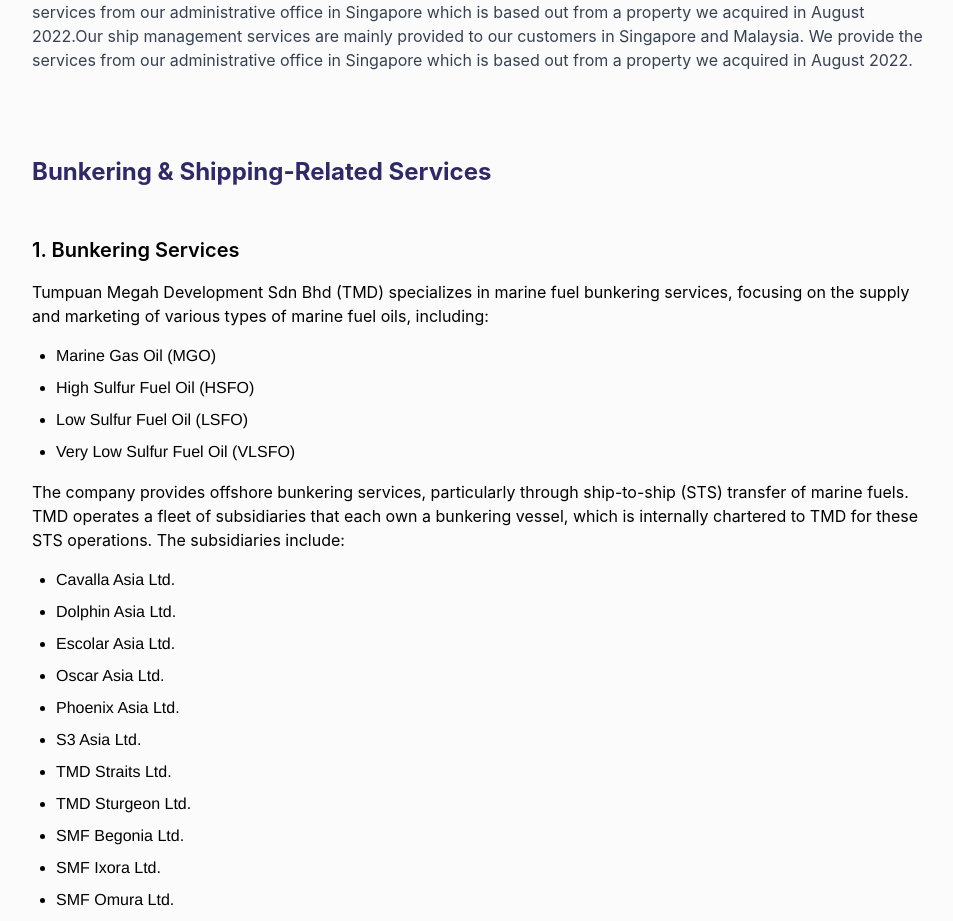
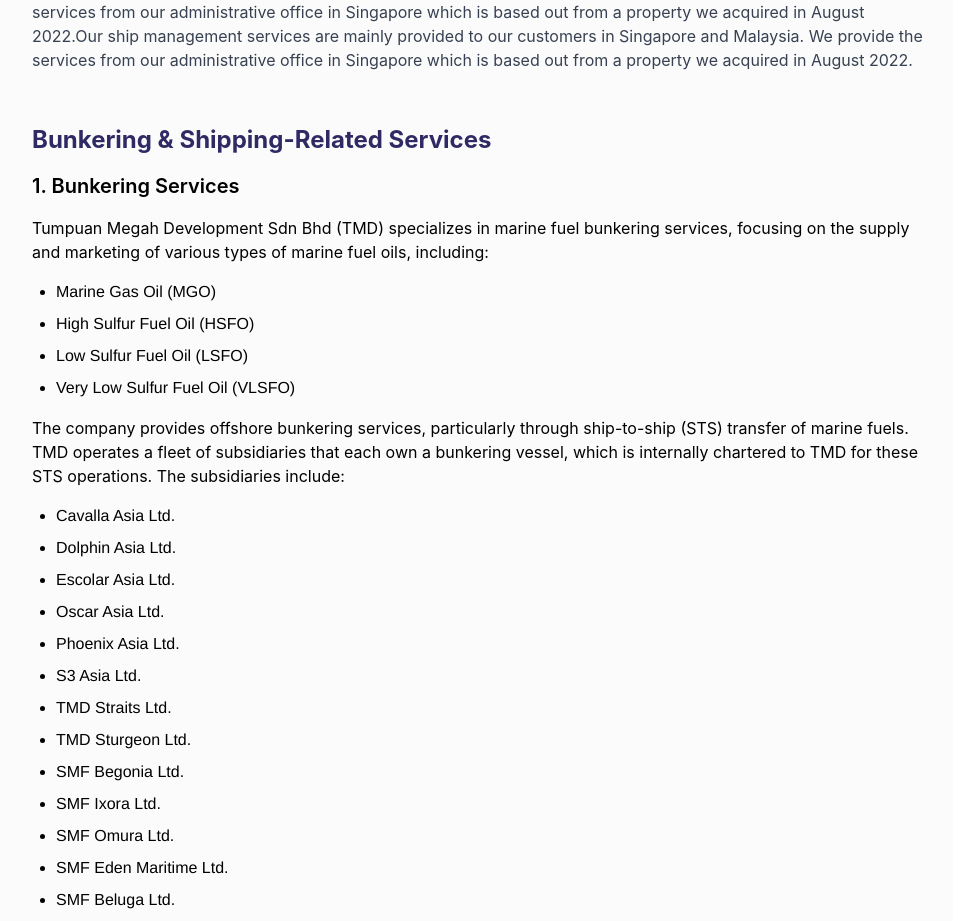
Before and after one commit to aqlhsyfqhsym/tmd-el, a Next.js app: page /business in a window 1280 px wide. Shown: the part 2168-3089 px from the top of the page, without its empty margins (160-1113 px from the left). Built offline with nearby package versions, Linux system fonts and the light colour scheme.

Commit message:
fixing npm run builds error

```diff
--- a/app/business/page.tsx
+++ b/app/business/page.tsx
@@ -12,11 +12,9 @@ import ServiceDescription from "@/components/atoms/Paragraph";
 import CoreService from "@/components/molecules/SubTitleOrderLine";
 import Card from "@/components/atoms/CardDescription";
 import Bunkering from "@/components/molecules/SubTitleOrderLine2";
-import BunkeringTitle from "@/components/molecules/SubTitleParagraph";
+import BunkeringTitle from "@/components/atoms/HeadingSmall"
 
 export default function Businesss() {
-    const specificCard = BusinessData.ourservicecard.find(card => card.title === "Ship owners and operators");
-
     return (
         <div className="max-w-none bg-[#FBFBFB]">
             <Hero
@@ -61,7 +59,6 @@ export default function Businesss() {
 
                     <BunkeringTitle
                         title={BusinessData.bunkeringtitle.title}
-                        description={BusinessData.bunkeringtitle.description}
                     />
 
                     <Bunkering
--- a/app/sustainability/page.tsx
+++ b/app/sustainability/page.tsx
@@ -1,9 +1,6 @@
-import Image from "next/image";
 import Hero from "@/components/organisms/Hero";
-import Expertise from "@/components/organisms/CardImage";
 import Vector from "@/components/atoms/Vector";
 import Heading from "@/components/atoms/Heading";
-import Subheading from "@/components/atoms/Subheading";
 import CreditRisk from "@/components/molecules/SubTitleParagraph";
 import InternalControl from "@/components/molecules/SubTitleParagraph";
 import SustainData from "@/data/sustainability.json";
--- /dev/null
+++ b/components/atoms/HeadingSmall/index.tsx
@@ -0,0 +1,14 @@
+interface HeadingSmallProps {
+    title: string;
+    className?: string;
+}
+
+const HeadingSmall = ({ title, className = "" }: HeadingSmallProps) => {
+    return (
+        <h2 className={`text-2xl font-bold text-[#2F2A64] mb-4 ${className}`}>
+            {title}
+        </h2>
+    );
+};
+
+export default HeadingSmall;
```
